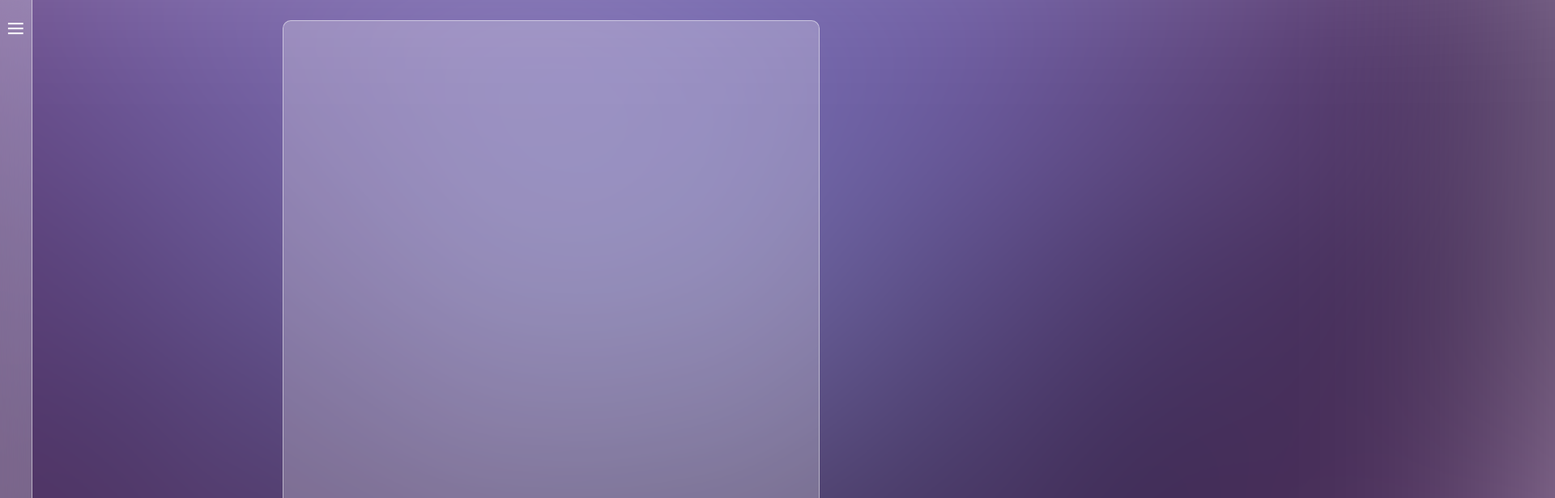
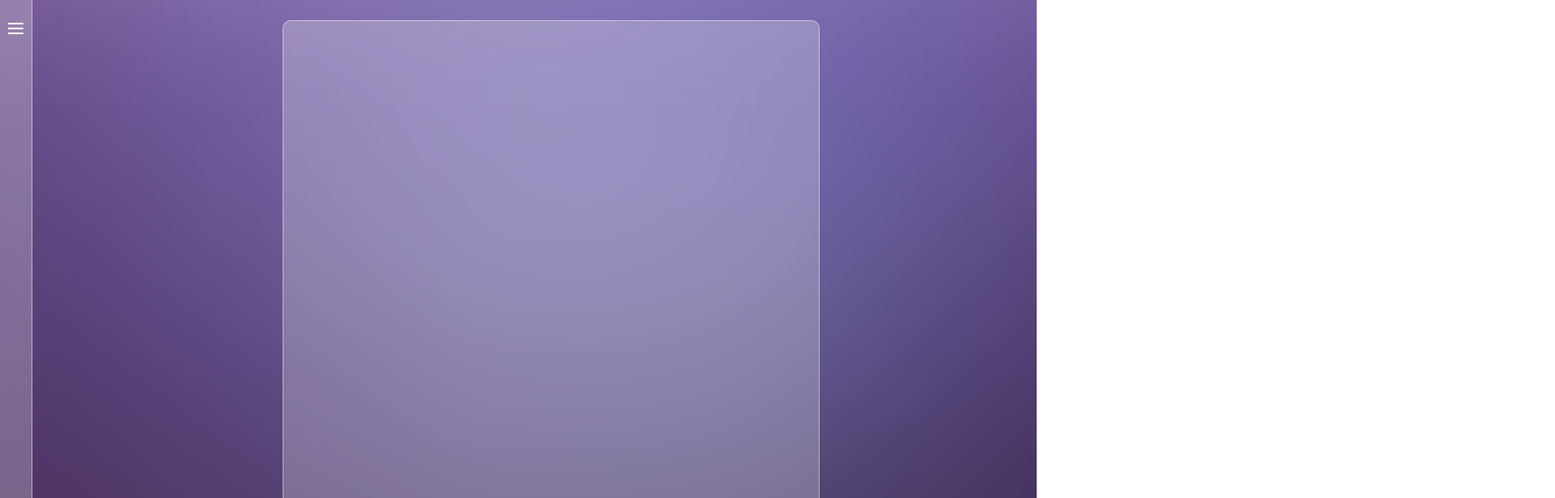
Before and after one commit to Giridharan629/Chat_GPT, a React (Vite) app in the folder chatGPT/: page / in a window 1280 px wide. Shown: the top 616 px of the page at 81% size, 1920 px wide, since content can reach past the window. Built offline with nearby package versions, Linux system fonts and the light colour scheme.

Commit message:
hight overflow adjustment

```diff
--- a/chatGPT/src/App/app.css
+++ b/chatGPT/src/App/app.css
@@ -6,7 +6,7 @@
 
 .bg {
   height: 100%;
-  width: 150%;
+  width: 100%;
   overflow: hidden;
   position: absolute;
   z-index: -10;
```
